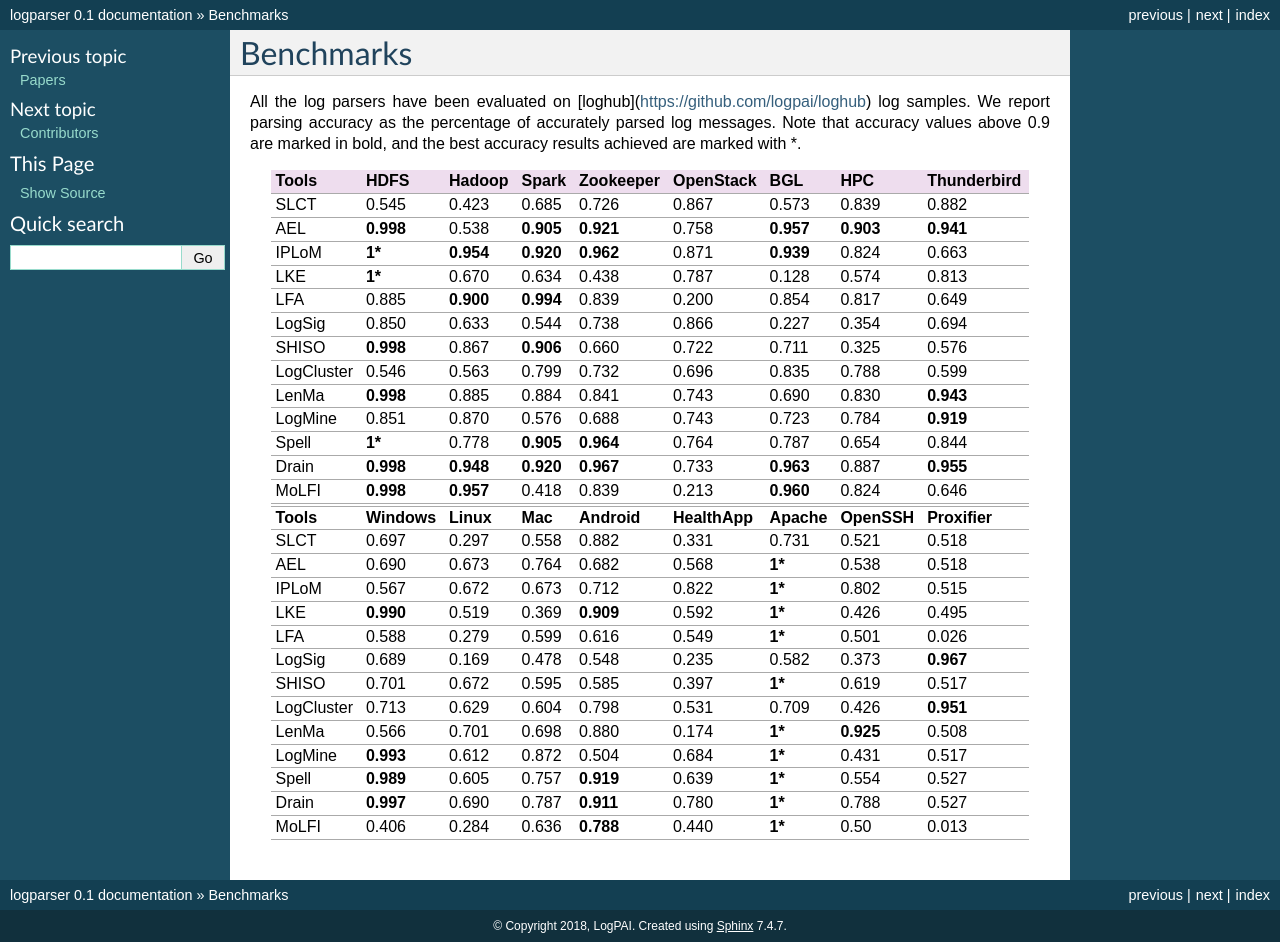
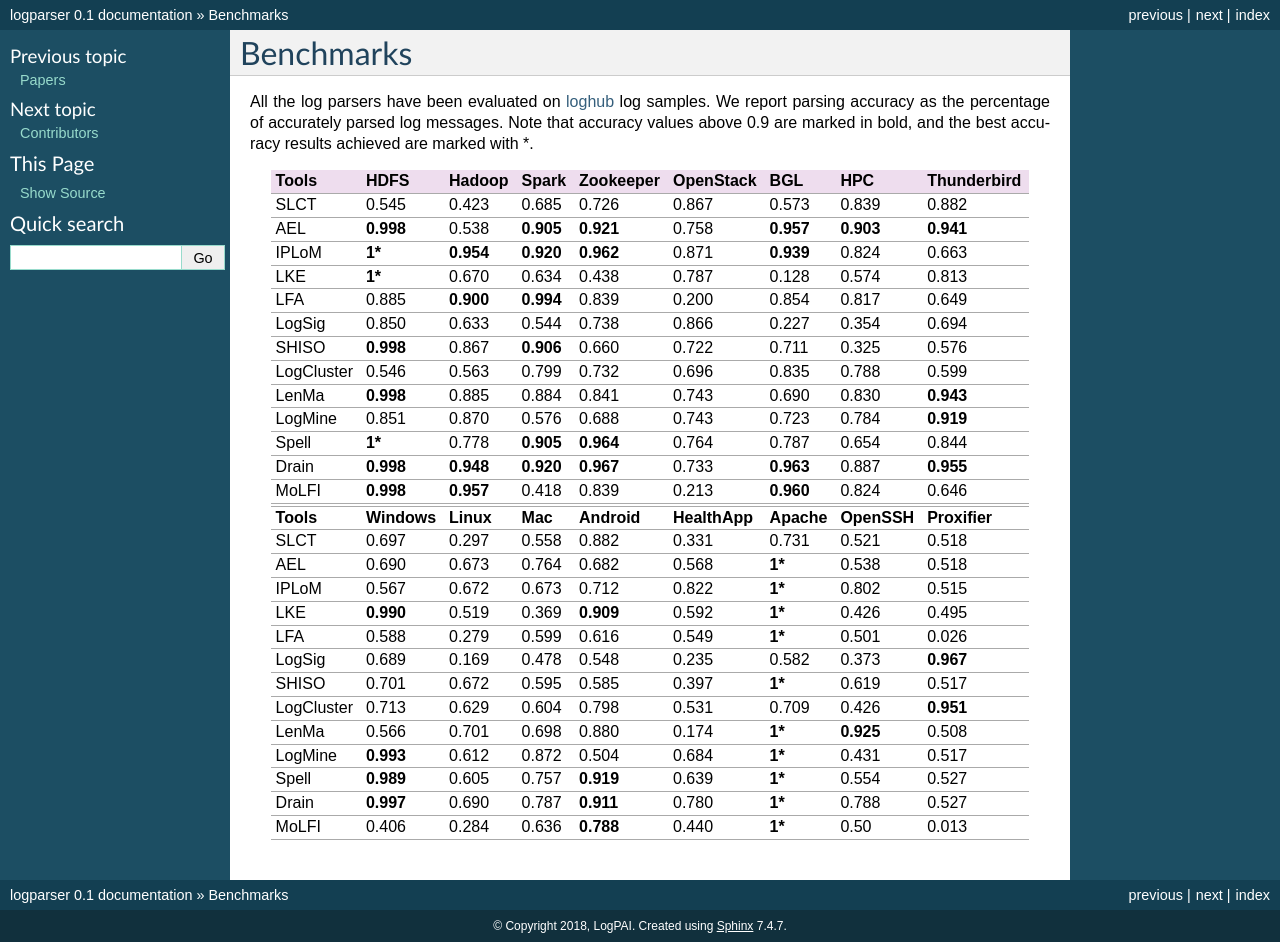
Before and after one commit to logpai/logparser, a Sphinx documentation site: the page built from docs/benchmark.rst, in a window 1280 px wide. Built offline with Sphinx 7.4.7, drawn with Linux system fonts in a browser that asks for light colours; pages that are not in the unit, such as notebooks, are missing from menus.

Commit message:
Update benchmark.rst

```diff
--- a/docs/benchmark.rst
+++ b/docs/benchmark.rst
@@ -1,7 +1,7 @@
 Benchmarks
 ==========
 
-All the log parsers have been evaluated on [loghub](https://github.com/logpai/loghub) log samples. We report parsing accuracy as the percentage of accurately parsed log messages. Note that accuracy values above 0.9 are marked in bold, and the best accuracy results achieved are marked with \*.
+All the log parsers have been evaluated on `loghub <https://github.com/logpai/loghub>`_ log samples. We report parsing accuracy as the percentage of accurately parsed log messages. Note that accuracy values above 0.9 are marked in bold, and the best accuracy results achieved are marked with \*.
 
 +-------------+-------------+------------+------------+---------------+---------------+------------+-------------+-----------------+
 | **Tools**   |  **HDFS**   | **Hadoop** | **Spark**  | **Zookeeper** | **OpenStack** |  **BGL**   |   **HPC**   | **Thunderbird** |
```
